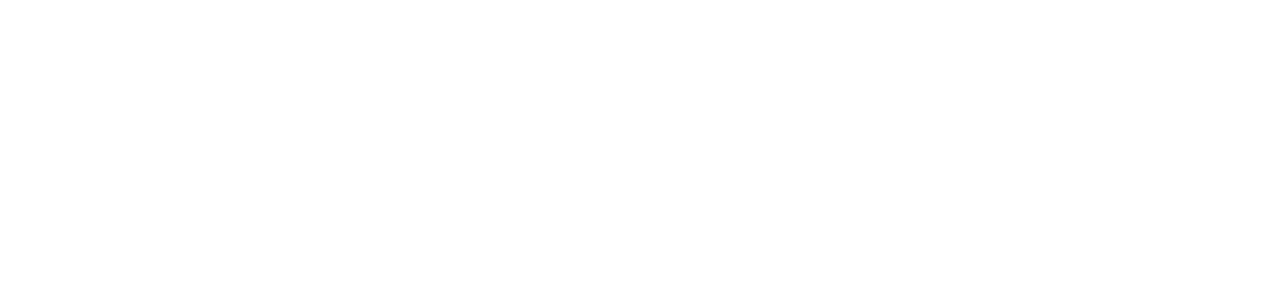
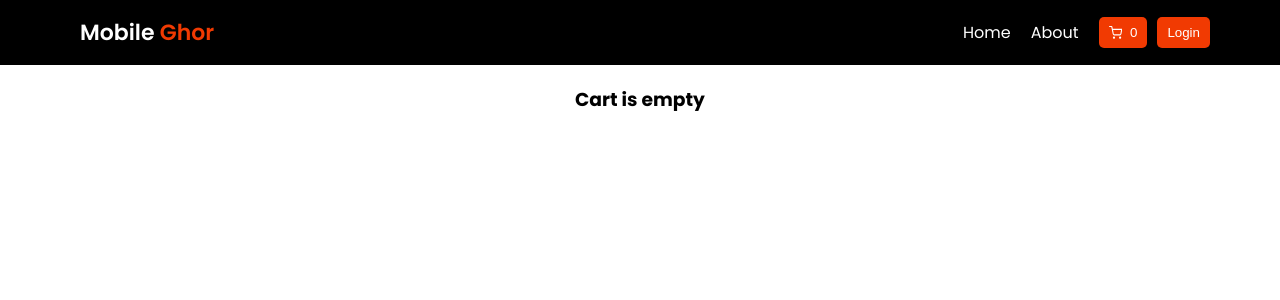
Before and after one commit to hossainrabbi/mobile-ghor, a React (Create React App) app: page /cart in a window 1280 px wide. Shown: the top 300 px of the page. Built offline with nearby package versions, Linux system fonts and the light colour scheme.

Commit message:
cart almost complited

```diff
--- a/src/App.js
+++ b/src/App.js
@@ -1,13 +1,17 @@
 import React from 'react';
 import { BrowserRouter as Router, Route, Switch } from 'react-router-dom';
 import GlobalStyle from './globalStyle';
+import CartDetails from './pages/CartDetails';
 import Home from './pages/Home';
+import ProductDetails from './pages/ProductDetails';
 
 const App = () => (
     <Router>
         <GlobalStyle />
         <Switch>
             <Route exact path="/" component={Home} />
+            <Route path="/product/:productId" component={ProductDetails} />
+            <Route path="/cart" component={CartDetails} />
         </Switch>
     </Router>
 );
--- /dev/null
+++ b/src/components/Cart/Cart.element.js
@@ -0,0 +1,48 @@
+import styled from 'styled-components';
+import { Button, Grid } from '../../globalStyle';
+
+export const GridCart = styled(Grid)`
+    grid-template-columns: repeat(4, 1fr);
+    background-color: #dddddd47;
+    margin-bottom: 10px;
+    padding: 0 15px;
+
+    img {
+        width: 70px;
+        display: inline-block;
+    }
+
+    img,
+    h4 {
+        justify-self: left;
+        align-self: center;
+    }
+`;
+
+export const CartQuantity = styled.h4`
+    display: flex;
+    justify-content: center;
+    align-items: center;
+
+    span {
+        margin: 0 10px;
+    }
+`;
+
+export const CartBtn = styled(Button)`
+    font-size: 20px;
+    height: 30px;
+    width: 30px;
+    line-height: 30px;
+    text-align: center;
+`;
+
+export const ClearButton = styled(Button)`
+    width: auto;
+`;
+
+export const Price = styled.span`
+    display: flex;
+    justify-content: space-between;
+    align-items: center;
+`;
--- /dev/null
+++ b/src/components/Cart/Cart.js
@@ -0,0 +1,33 @@
+import React from 'react';
+import { useSelector } from 'react-redux';
+import useCart from '../../customHooks/useCart';
+import { Container } from '../../globalStyle';
+import { ClearButton, GridCart, Price } from './Cart.element';
+import CartItem from './CartItem';
+
+const Cart = () => {
+    const { cartItems } = useSelector((state) => state);
+    const { total, removeCart } = useCart();
+
+    return (
+        <Container style={{ marginTop: 20 }}>
+            {cartItems.map((item) => (
+                <CartItem item={item} key={item.id} />
+            ))}
+            {total > 0 ? (
+                <GridCart style={{ padding: 15 }}>
+                    <h3>Total:</h3>
+                    <i /> <i />
+                    <Price>
+                        <h3>${total}</h3>
+                        <ClearButton onClick={() => removeCart()}>Clear</ClearButton>
+                    </Price>
+                </GridCart>
+            ) : (
+                <h3 style={{ textAlign: 'center' }}>Cart is empty</h3>
+            )}
+        </Container>
+    );
+};
+
+export default Cart;
--- /dev/null
+++ b/src/components/Cart/CartItem.js
@@ -0,0 +1,30 @@
+import React from 'react';
+import useCart from '../../customHooks/useCart';
+import { CartBtn, CartQuantity, GridCart, Price } from './Cart.element';
+
+const CartItem = ({ item }) => {
+    const { id, title, imageUrl, price, quantity } = item;
+    const { cartIncrement, cartDecrement, removeItem } = useCart();
+
+    return (
+        <GridCart>
+            <h4>{title}</h4>
+            <img src={imageUrl} alt={title} />
+            <CartQuantity>
+                <CartBtn type="button" onClick={() => cartDecrement(id)}>
+                    -
+                </CartBtn>
+                <span>{quantity}</span>
+                <CartBtn type="button" onClick={() => cartIncrement(id)}>
+                    +
+                </CartBtn>
+            </CartQuantity>
+            <Price>
+                <h4>${quantity * price}</h4>
+                <CartBtn onClick={() => removeItem(id)}>X</CartBtn>
+            </Price>
+        </GridCart>
+    );
+};
+
+export default CartItem;
--- a/src/components/Products/ProductItem.js
+++ b/src/components/Products/ProductItem.js
@@ -1,12 +1,21 @@
 import React from 'react';
-import { Button } from '../../globalStyle';
-import { GridItem, ProductContent, ProductImg } from './Products.element';
+import { useHistory } from 'react-router-dom';
+import useCart from '../../customHooks/useCart';
+import { Button, GridItem } from '../../globalStyle';
+import { ProductContent, ProductImg } from './Products.element';
 
-const ProductItem = ({ item, handleClick }) => {
+const ProductItem = ({ item }) => {
     const { id, title, price, brand, imageUrl } = item;
+    const { handleClick } = useCart();
+    const history = useHistory();
+
+    const handleProductDetails = (productId) => {
+        history.push(`/product/${productId}`);
+    };
+
     return (
         <GridItem>
-            <ProductImg src={imageUrl} alt={title} />
+            <ProductImg onClick={() => handleProductDetails(id)} src={imageUrl} alt={title} />
             <ProductContent>
                 <h4>
                     <span>{title}</span>
--- a/src/components/Products/Products.element.js
+++ b/src/components/Products/Products.element.js
@@ -1,26 +1,15 @@
 import styled from 'styled-components';
+import { Grid } from '../../globalStyle';
 
-export const Grid = styled.div`
-    display: grid;
+export const GridProducts = styled(Grid)`
     grid-template-columns: repeat(3, 1fr);
-    column-gap: 30px;
-`;
-
-export const GridItem = styled.article`
-    box-shadow: 0 0 15px #00000025;
-    margin-bottom: 30px;
-    border-radius: 5px;
-    transition: all 0.5s;
-
-    &:hover {
-        box-shadow: 0 0 15px #000000;
-    }
 `;
 
 export const ProductImg = styled.img`
     width: 100%;
     height: 300px;
     object-fit: contain;
+    cursor: pointer;
 `;
 
 export const ProductContent = styled.div`
--- a/src/components/Products/Products.js
+++ b/src/components/Products/Products.js
@@ -1,21 +1,19 @@
 import React from 'react';
 import { useSelector } from 'react-redux';
-import useCart from '../../customHooks/useCart';
 import { Container } from '../../globalStyle';
 import ProductItem from './ProductItem';
-import { Grid } from './Products.element';
+import { GridProducts } from './Products.element';
 
 const Products = () => {
     const { products } = useSelector((state) => state);
-    const { handleClick } = useCart();
 
     return (
         <Container>
-            <Grid>
+            <GridProducts>
                 {products.map((item) => (
-                    <ProductItem handleClick={handleClick} item={item} key={item.id} />
+                    <ProductItem item={item} key={item.id} />
                 ))}
-            </Grid>
+            </GridProducts>
         </Container>
     );
 };
--- a/src/customHooks/useCart.js
+++ b/src/customHooks/useCart.js
@@ -17,13 +17,60 @@
         } else {
             setCartItem(
                 cartItems.map((item) =>
-                    item.id === id ? { ...product, quantity: parseInt(item.quantity) + 1 } : item
+                    item.id === id
+                        ? {
+                              ...product,
+                              quantity: parseInt(item.quantity) + 1,
+                          }
+                        : item
                 )
             );
         }
     };
 
-    return { handleClick };
+    const cartIncrement = (id) => {
+        const cartItem = cartItems.find((item) => item.id === id);
+
+        const incrementCart = cartItems.map((item) =>
+            item.id === id
+                ? {
+                      ...cartItem,
+                      quantity: parseInt(item.quantity) + 1,
+                  }
+                : item
+        );
+
+        setCartItem(incrementCart);
+    };
+
+    const cartDecrement = (id) => {
+        const cartItem = cartItems.find((item) => item.id === id);
+
+        const decrementCart = cartItems.map((item) =>
+            item.id === id
+                ? {
+                      ...cartItem,
+                      quantity: parseInt(item.quantity) > 1 ? parseInt(item.quantity) - 1 : 1,
+                  }
+                : item
+        );
+
+        setCartItem(decrementCart);
+    };
+
+    const removeItem = (id) => {
+        const removeCart = cartItems.filter((item) => item.id !== id);
+
+        setCartItem(removeCart);
+    };
+
+    const removeCart = () => {
+        setCartItem([]);
+    };
+
+    const total = cartItems.reduce((acc, sum) => acc + sum.quantity * sum.price, 0);
+
+    return { handleClick, cartIncrement, cartDecrement, total, removeItem, removeCart };
 };
 
 export default useCart;
--- a/src/globalStyle.js
+++ b/src/globalStyle.js
@@ -15,6 +15,11 @@
         text-decoration: none;
     }
 
+    img{
+        max-width: 100%;
+        object-fit: contain;
+    }
+
 `;
 
 export const Container = styled.div`
@@ -25,6 +30,22 @@
 
     @media screen and (max-width: 991px) {
         padding: 0 15px;
+    }
+`;
+
+export const Grid = styled.div`
+    display: grid;
+    column-gap: 30px;
+`;
+
+export const GridItem = styled.article`
+    box-shadow: 0 0 15px #00000025;
+    margin-bottom: 30px;
+    border-radius: 5px;
+    transition: all 0.5s;
+
+    &:hover {
+        box-shadow: 0 0 15px #000000;
     }
 `;
 
--- /dev/null
+++ b/src/pages/CartDetails.js
@@ -0,0 +1,12 @@
+import React from 'react';
+import Cart from '../components/Cart/Cart';
+import Navbar from '../components/Navbar/Navbar';
+
+const CartDetails = () => (
+    <>
+        <Navbar />
+        <Cart />
+    </>
+);
+
+export default CartDetails;
--- /dev/null
+++ b/src/pages/ProductDetails.js
@@ -0,0 +1,16 @@
+import React from 'react';
+import { useParams } from 'react-router-dom';
+import Navbar from '../components/Navbar/Navbar';
+import { Container } from '../globalStyle';
+
+const ProductDetails = () => {
+    const { productId } = useParams();
+    return (
+        <>
+            <Navbar />
+            <Container>products Details {productId}</Container>
+        </>
+    );
+};
+
+export default ProductDetails;
```
